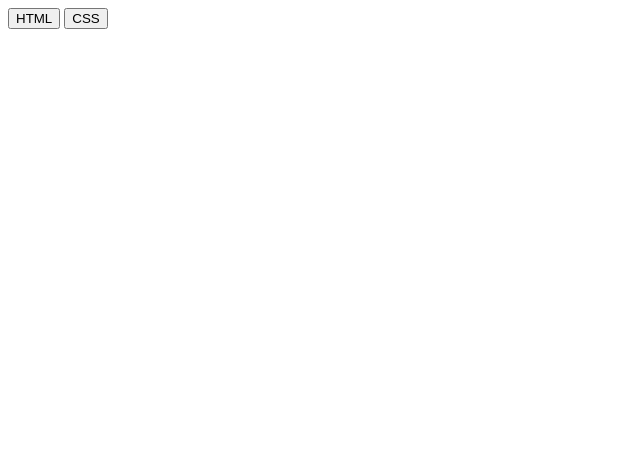
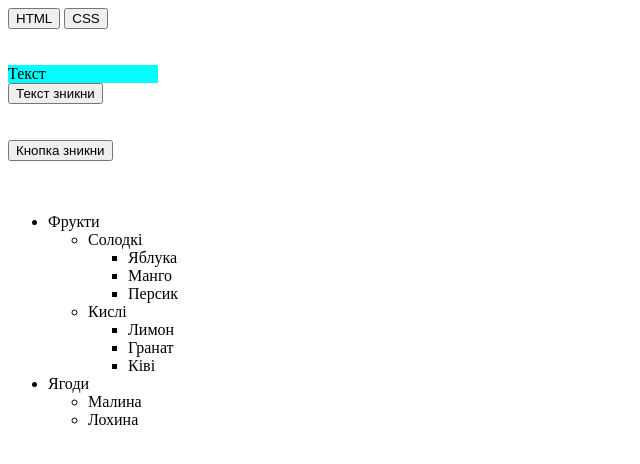
Before and after one commit to Marina11660088/genius_js_homework, a plain HTML site: page index.html in a window 1280 px wide. Shown: the whole page, without its empty margins (0-640 px from the left). Drawn offline with Linux system fonts and the light colour scheme.

Commit message:
Add files via upload

```diff
--- a/index.html
+++ b/index.html
@@ -4,10 +4,63 @@
     <meta charset="UTF-8">
     <meta name="viewport" content="width=device-width, initial-scale=1.0">
     <title>Document</title>
+    <style>
+    #text {
+background-color: aqua;
+width: 150px;
+        }
+
+    .fruits span:hover {
+      font-weight: bold;
+    }
+
+    .fruits span {
+      cursor: pointer;
+    }
+    </style>
 </head>
 <body>
     <button id="html">HTML</button>
     <button id="css">CSS</button>
+    </br>
+    </br>
+    </br>
+    <div id="text">Текст</div>
+
+    <button id="btn">Текст зникни</button>
+</br>
+</br>
+</br>
+<button id="button">Кнопка зникни</button>
+</br>
+</br>
+</br>
+<ul class="fruits" id="fruits">
+    <li>Фрукти
+      <ul>
+        <li>Солодкі
+          <ul>
+            <li>Яблука</li>
+            <li>Манго</li>
+            <li>Персик</li>
+          </ul>
+        </li>
+        <li>Кислі
+          <ul>
+            <li>Лимон</li>
+            <li>Гранат</li>
+            <li>Ківі</li>
+          </ul>
+        </li>
+      </ul>
+    </li>
+    <li>Ягоди
+      <ul>
+        <li>Малина</li>
+        <li>Лохина</li>
+      </ul>
+    </li>
+  </ul>
 
     <script src="homework-m21.js"></script>
     <script src="homework-m22.js"></script>
@@ -16,5 +69,6 @@
     <script src="homework-m25.js"></script>
     <script src="homework-m26.js"></script>
     <script src="homework-m27.js"></script>
+    <script src="homework-m28.js"></script>
 </body>
 </html>
```
Also changed, not shown: homework-m28.js (added, +42 -0 lines), homework-m27.js (line endings or trailing spaces).
